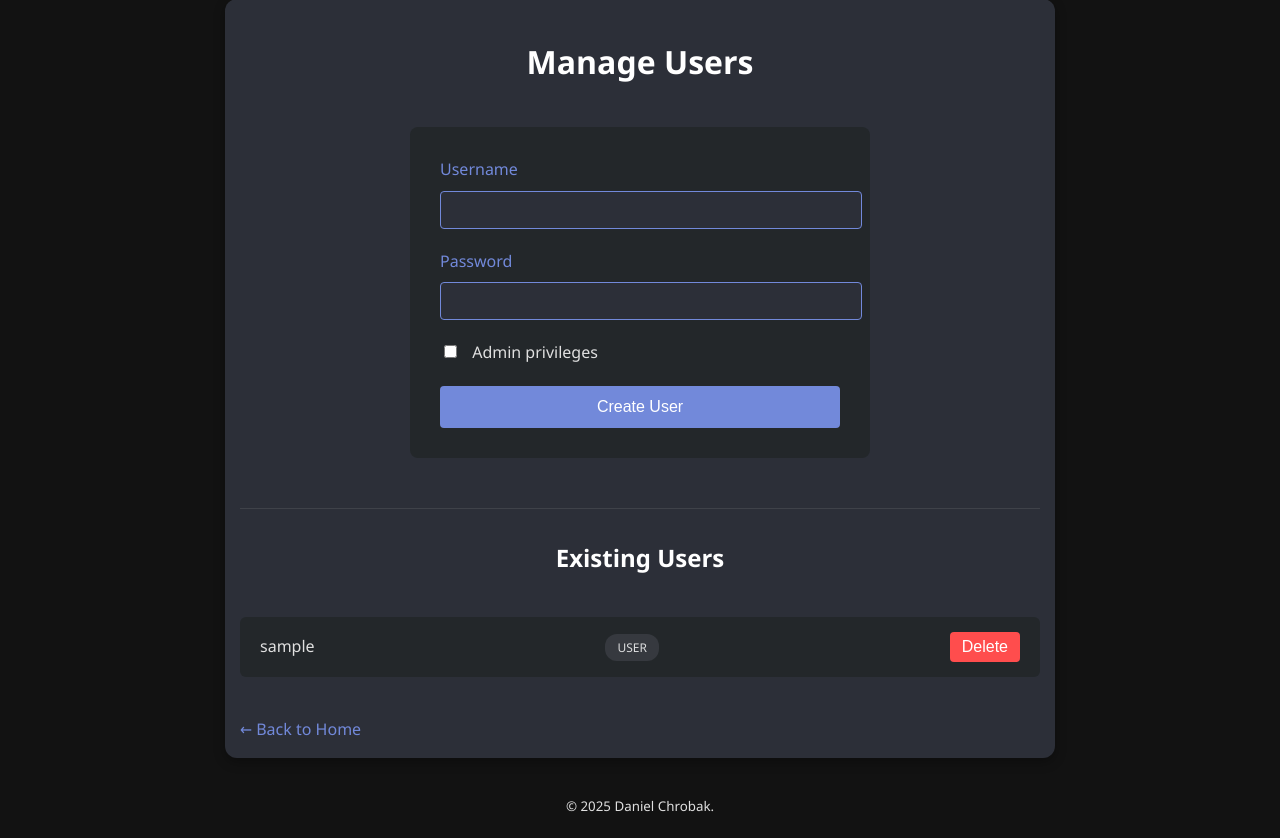
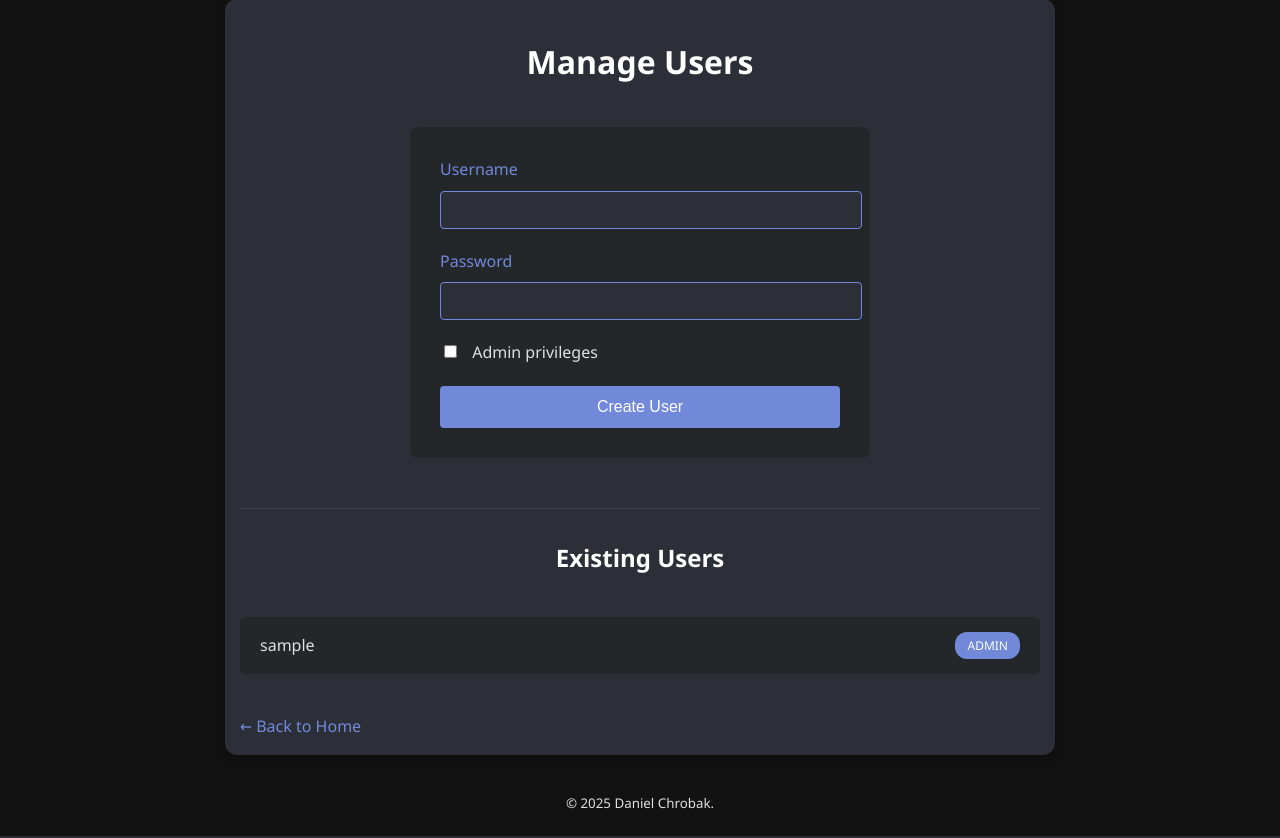
Before and after one commit to DanielChrobak/Discord-Storage-Server, a Flask app: page /admin/users in a window 1280 px wide. Shown: the part 94-932 px from the top of the page. Run offline with Flask 3, Linux system fonts and the light colour scheme; the visitor is signed in with stand-in values (Sample User, id 1); tables that the repository leaves empty hold one stand-in row (values such as "Sample post"); parts of the project's set-up code (start-up, migrations or seed data) failed here and were passed over.

Commit message:
Update admin_users.html

```diff
--- a/templates/admin_users.html
+++ b/templates/admin_users.html
@@ -176,11 +176,11 @@
             {% for user in users %}
                 <div class="user-item">
                     <span>{{ user[0] }}</span>
-                    <span class="user-role {% if user[2] %}role-admin{% else %}role-user{% endif %}">
-                        {% if user[2] %}Admin{% else %}User{% endif %}
+                    <span class="user-role {% if user[1] %}role-admin{% else %}role-user{% endif %}">
+                        {% if user[1] %}Admin{% else %}User{% endif %}
                     </span>
 
-                    {% if not user[2] %}  <!-- Only show delete option for non-admin users -->
+                    {% if not user[1] %}  <!-- Only show delete option for non-admin users -->
                     <form action="{{ url_for('delete_user', username=user[0]) }}" method="POST" style="display:inline;" onsubmit="return confirmDelete('{{ user[0] }}');">
                         <button type="submit" style="background-color: #ff4d4d; border: none; padding: 6px 12px; border-radius: 4px; cursor: pointer;">
                             Delete
```
